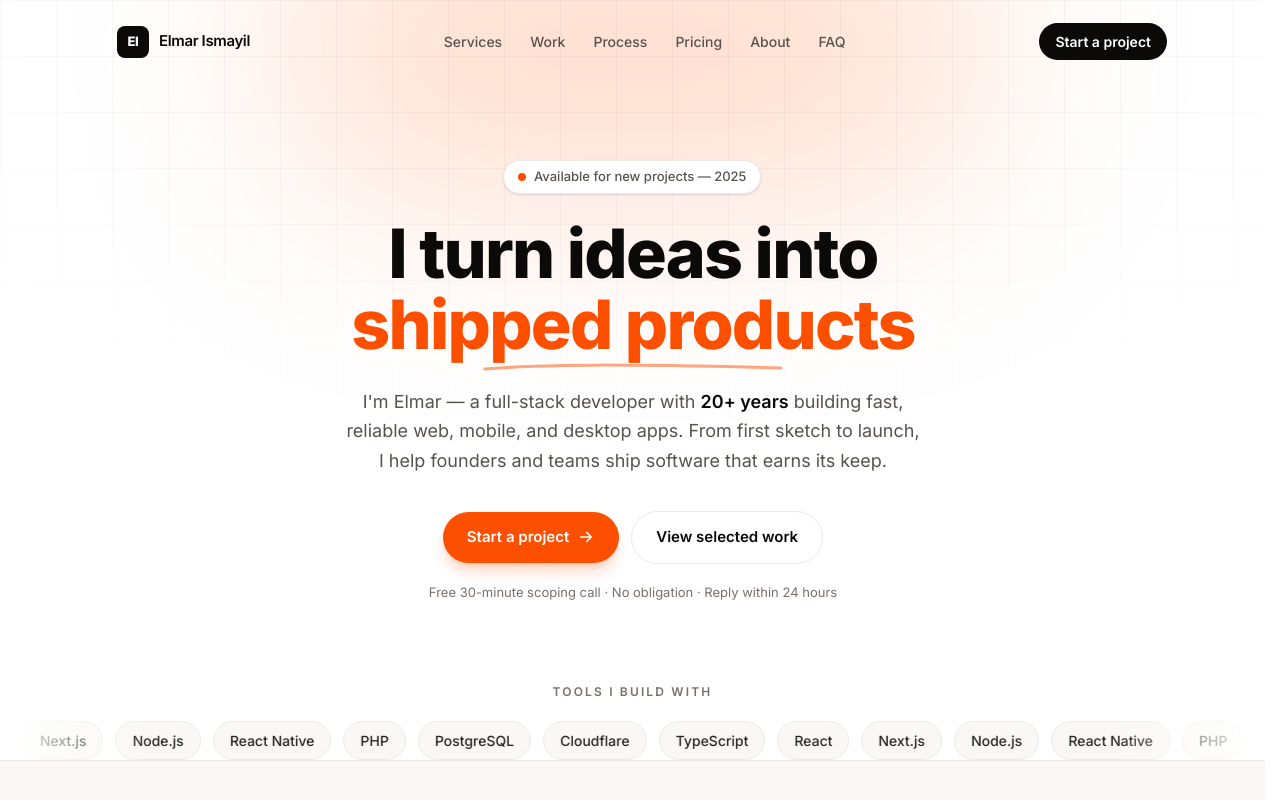
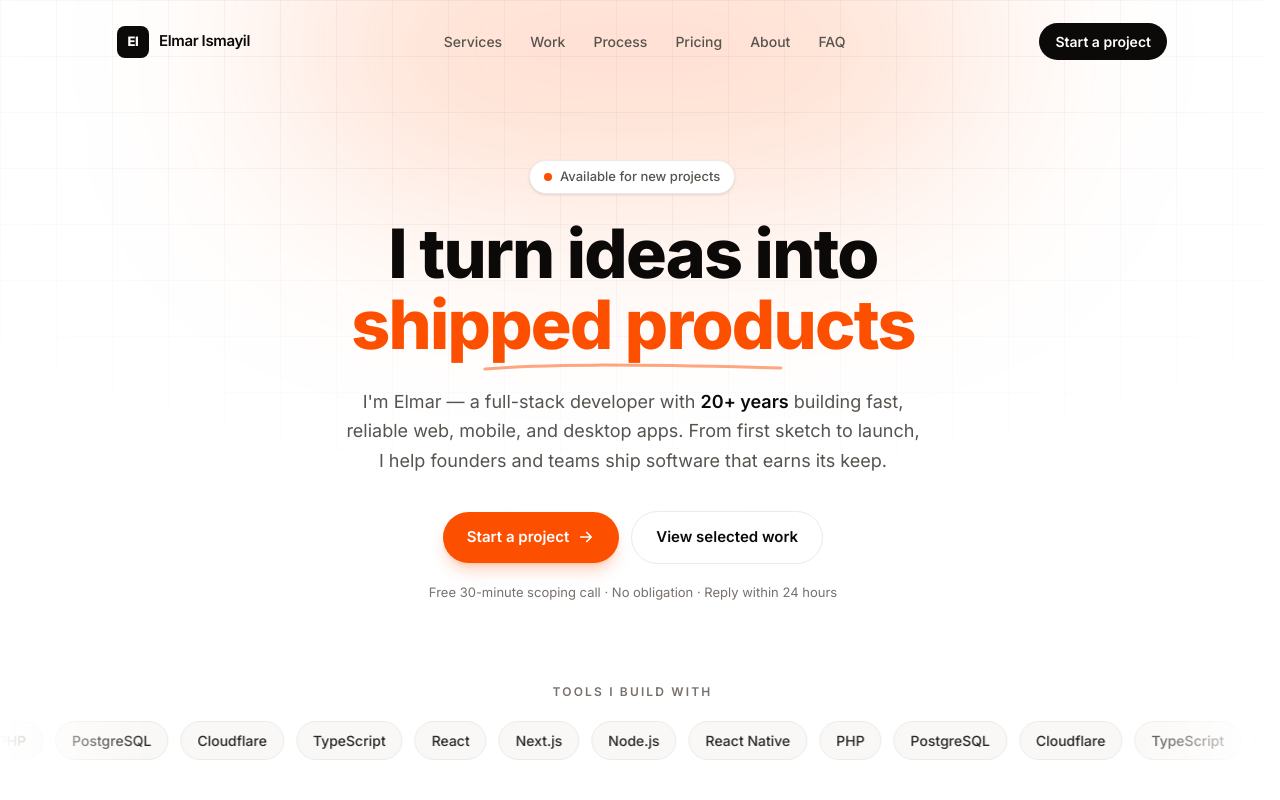
Before and after one commit to ielmar/elmarismayil.com, an Astro site: page / in a window 1280 px wide. Shown: the top 800 px of the page. Built offline with nearby package versions, Linux system fonts and the light colour scheme; Astro itself is replaced by a stand-in of ours.

Commit message:
Hero polish: fill tech marquee to viewport edges, add bottom spacing, evergreen availability badge
Co-Authored-By: Claude Opus 4.8 (1M context) <noreply@anthropic.com>

```diff
--- a/src/components/Hero.astro
+++ b/src/components/Hero.astro
@@ -11,7 +11,7 @@ const stack = [
 ];
 ---
 
-<section id="top" class="relative overflow-hidden pt-32 sm:pt-40">
+<section id="top" class="relative overflow-hidden pb-20 pt-32 sm:pb-28 sm:pt-40">
   <!-- backdrop -->
   <div class="bg-grid pointer-events-none absolute inset-0 -z-10"></div>
   <div
@@ -28,7 +28,7 @@ const stack = [
           <span class="absolute inline-flex size-full animate-ping rounded-full bg-brand opacity-60"></span>
           <span class="relative inline-flex size-2 rounded-full bg-brand"></span>
         </span>
-        Available for new projects — 2025
+        Available for new projects
       </div>
 
       <h1
@@ -89,7 +89,14 @@ const stack = [
     <div class="marquee">
       <div class="marquee-track gap-3">
         {
-          [...stack, ...stack].map((t) => (
+          [
+            ...stack,
+            ...stack,
+            ...stack,
+            ...stack,
+            ...stack,
+            ...stack,
+          ].map((t) => (
             <span class="whitespace-nowrap rounded-full border border-line bg-paper-2 px-4 py-2 text-[14px] font-medium text-ink-700">
               {t}
             </span>
```
